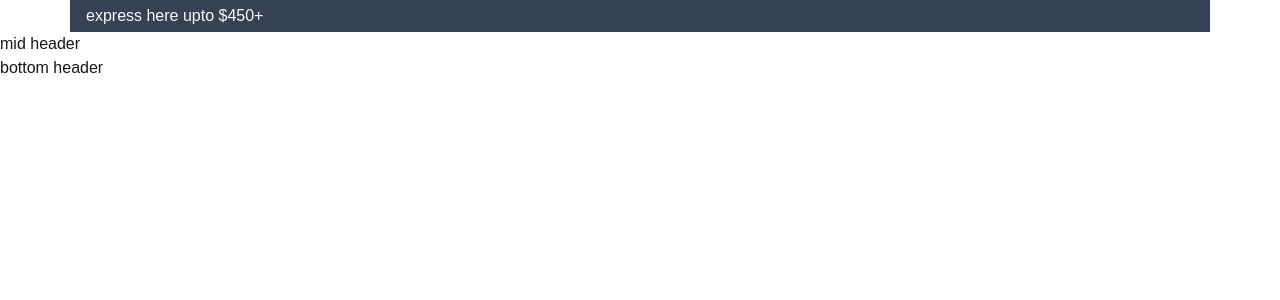
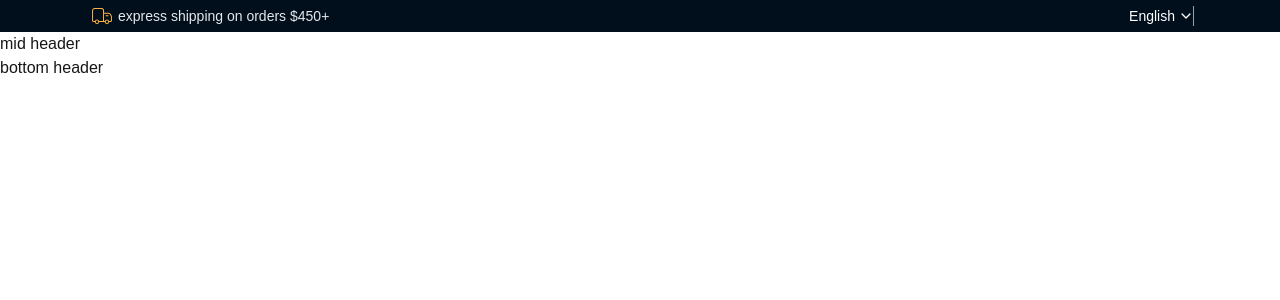
Before and after one commit to Shamiul40/shofyyt-ecommerce-fullstack-website, a Next.js app: page / in a window 1280 px wide. Shown: the top 300 px of the page. Built offline with nearby package versions, Linux system fonts and the light colour scheme.

Commit message:
top header

```diff
--- a/package.json
+++ b/package.json
@@ -12,6 +12,7 @@
     "next": "16.4.3",
     "react": "19.3.0",
     "react-dom": "19.3.0",
+    "react-icons": "^5.7.0",
     "tailwind-merge": "^3.7.0"
   },
   "devDependencies": {
--- a/src/components/header/TopHeader.tsx
+++ b/src/components/header/TopHeader.tsx
@@ -1,10 +1,19 @@
 import React from 'react'
 import Container from './Container'
+import { CiDeliveryTruck } from 'react-icons/ci'
+import { IoChevronDown } from 'react-icons/io5'
+
 
 export default function TopHeader() {
   return (
-    <Container className=' bg-gray-700 text-gray-50 py-1'>
-      <p>express here upto $450+ </p>
+    <div className='bg-[#010f1c] text-gray-200'>
+      <Container className='  py-1 flex justify-between items-center'>
+      <p className='text-sm w-full flex  items-center px-1 md:w-auto font-medium  '> <CiDeliveryTruck className='text-2xl mr-1 text-[#ffb342]' /> express shipping on orders $450+ </p>
+
+     <div className='hidden md:inline-flex items-center text-sm text-white'>
+       <p className='flex items-center gap-x-1 border-r-[1px] border-r-gray-400'>English <IoChevronDown /></p>
+     </div>
     </Container>
+    </div>
   )
 }
```
Also changed, not shown: src/components/header/Container.tsx (+1 -19 lines), 1 other file (tests, documents, lock files or other folders).
